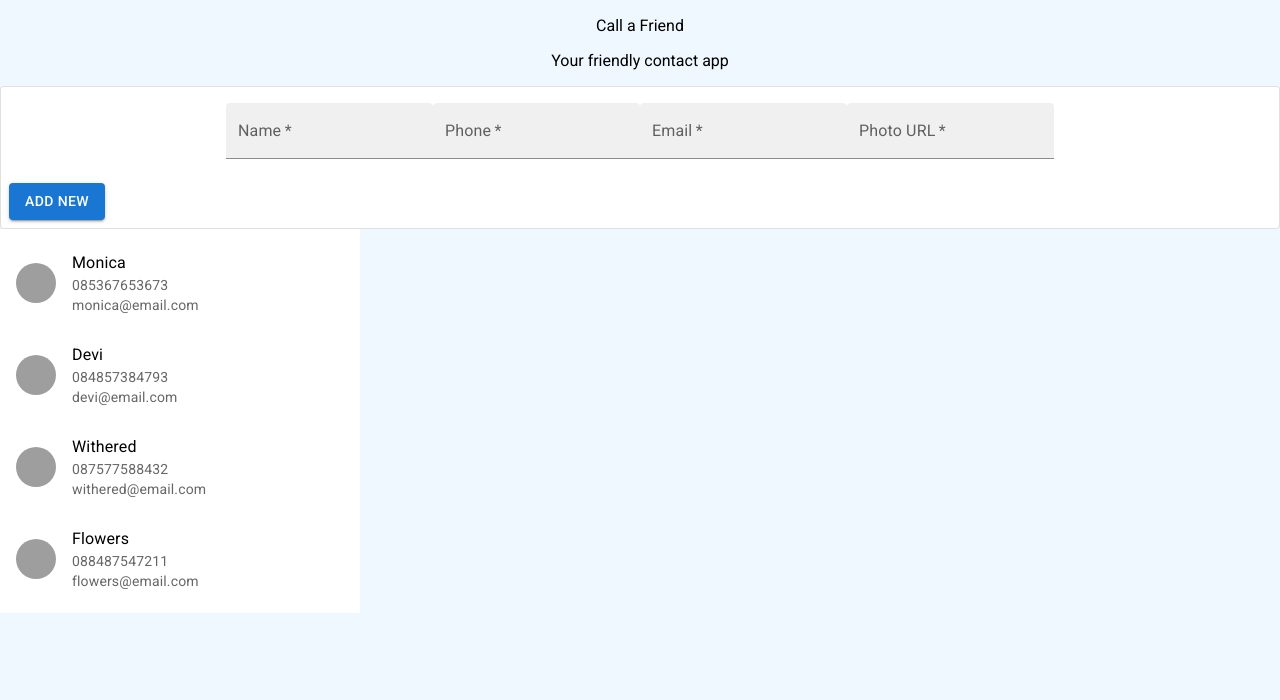
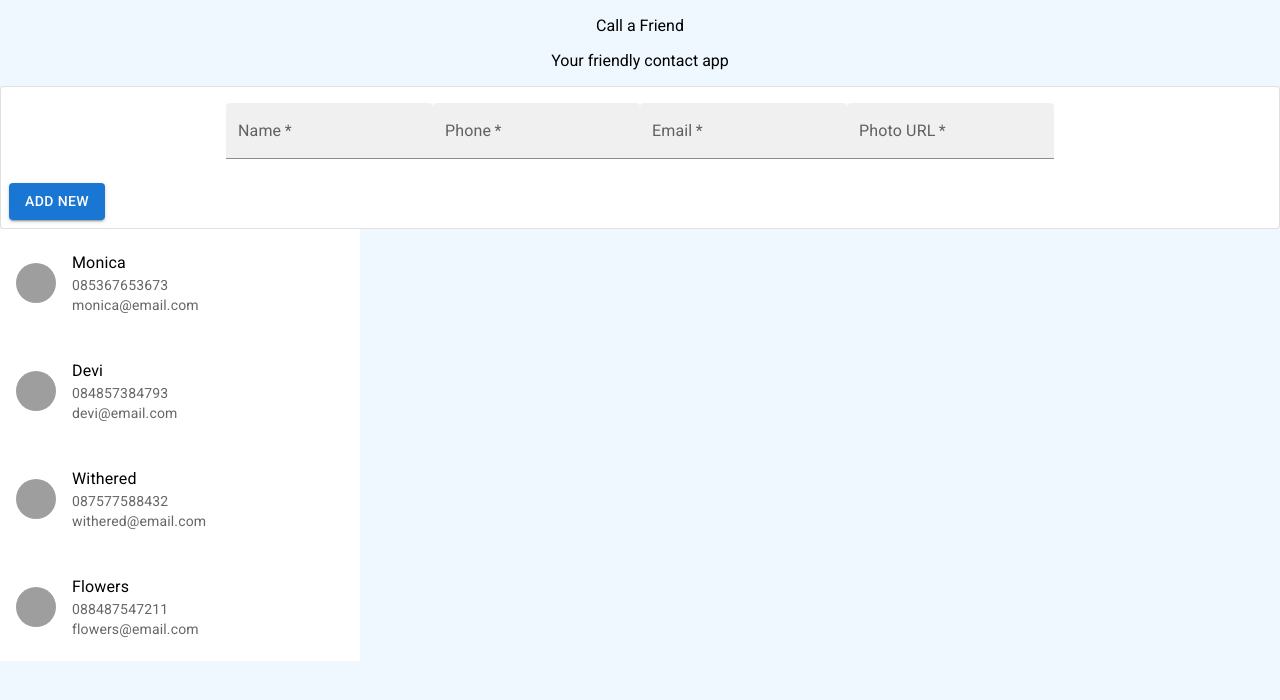
Before and after one commit to dts-kominfo-rea4b/challenge-react-with-mui-maulanakrisna, a React (Create React App) app: page / in a window 1280 px wide. Shown: the top 700 px of the page. Built offline with nearby package versions, Linux system fonts and the light colour scheme; grey boxes are pictures that could not be loaded.

Commit message:
test suites 4/4 tests 10/10

```diff
--- a/src/App.js
+++ b/src/App.js
@@ -21,7 +21,7 @@ const App = () => {
     <div className="App">
       <Header />
       <ContactForm clickHandler={submitHandler}/>
-      <Contact data={inputedContacts} />
+      {inputedContacts.map((contact, i) => <Contact key={i} data={contact} />)}
     </div>
   );
 };
--- a/src/components/Contact.js
+++ b/src/components/Contact.js
@@ -5,27 +5,23 @@ import ListItemText from '@mui/material/ListItemText';
 import ListItemAvatar from '@mui/material/ListItemAvatar';
 import Avatar from '@mui/material/Avatar';
 
-const Contact = ({ data }) => {
+const Contact = ({key, data }) => {
 
     return (
         <div>
         <List sx={{width: '100%', maxWidth: 360, bgcolor: 'background.paper'}}>
-
-            {data.map((contact, index) => {
-                return (
-                    <ListItem key={index}>
+            <ListItem key={key}>
                 <ListItemAvatar>
-                            <Avatar src={contact.photo}>
+                    <Avatar src={data.photo}>
                     </Avatar>
                 </ListItemAvatar>
-                        <ListItemText primary={contact.name} secondary={                                <div>
-                                    <div>{contact.phone}</div>
-                                    <div>{contact.email}</div>
+                <ListItemText primary={data.name} secondary={
+                    <div>
+                        <div>{data.phone}</div>
+                        <div>{data.email}</div>
                     </div>
                 }/>
                 </ListItem>
-                );
-            })}
         </List>
         </div>
     );
```
Lines whose indentation alone changed are shown as unchanged.
